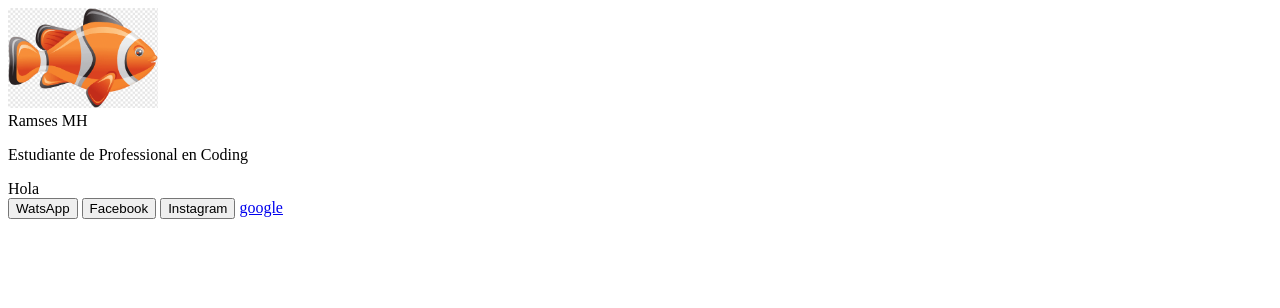
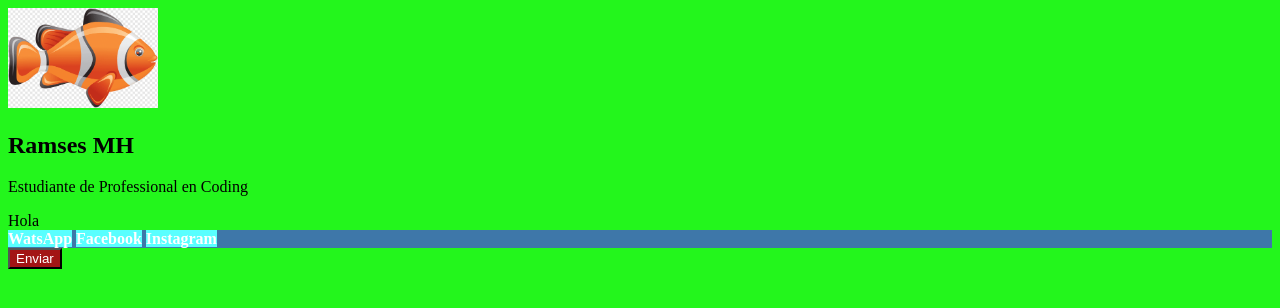
Before and after one commit to RamsesMH18/CardRamses, a plain HTML site: page Index.html in a window 1280 px wide. Drawn offline with Linux system fonts and the light colour scheme.

Commit message:
Se agrega mi archivo Style

```diff
--- a/Index.html
+++ b/Index.html
@@ -4,29 +4,28 @@
     <meta charset="UTF-8">
     <meta http-equiv="X-UA-Compatible" content="IE=edge">
     <meta name="viewport" content="width=device-width, initial-scale=1.0">
-    <title>Document</title>
+    <link rel="stylesheet" href="Style.css">
+    <title>RamsesMH</title>
 </head>
 
 <body>
 
-    <!--Esta div es la caja de la imagen de perfil-->
-    <div>
+    <section>
         <img src="./Pez.png" width="150">
-    </div>
-
-    <div>
-        <span>Ramses MH</span>
+        <h1 class="Name">Ramses MH</h1>
         <p>Estudiante de Professional en Coding</p>
         <span>Hola</span>
-    </div>
 
-    <div>
-        <button>WatsApp</button>
-        <button>Facebook</button>
-        <Button>Instagram</Button>
-        <a href="https://www.google.com">google</a>
-    </div>
+
+        <div class="links">
+            <a class="WhatsApp">WatsApp</a>
+            <a class="Facebook">Facebook</a>
+            <a class="Instagram">Instagram</a>
+        </div>
+
+    </section>
+
+    <button id="SendButton">Enviar</button>
 
 </body>
-
 </html>
--- /dev/null
+++ b/Style.css
@@ -0,0 +1,29 @@
+/* Primera forma de mandar poner estilos */
+/* Etiqueta */
+body {
+    background-color: rgb(35, 246, 28);
+}
+
+/* Segunda forma para dar estilo */
+/* Clase */
+
+.links {
+    background-color: rgb(62, 119, 169);
+    color: white;
+}
+
+a {
+    background-color: rgb(89, 255, 255);
+    font-size: 50;
+    font-weight: 700;
+}
+
+
+
+/* Tercera forma de dar estilo */
+/* ID */
+
+#SendButton {
+    background-color: rgb(163, 21, 21);
+    color: white;
+}
```
